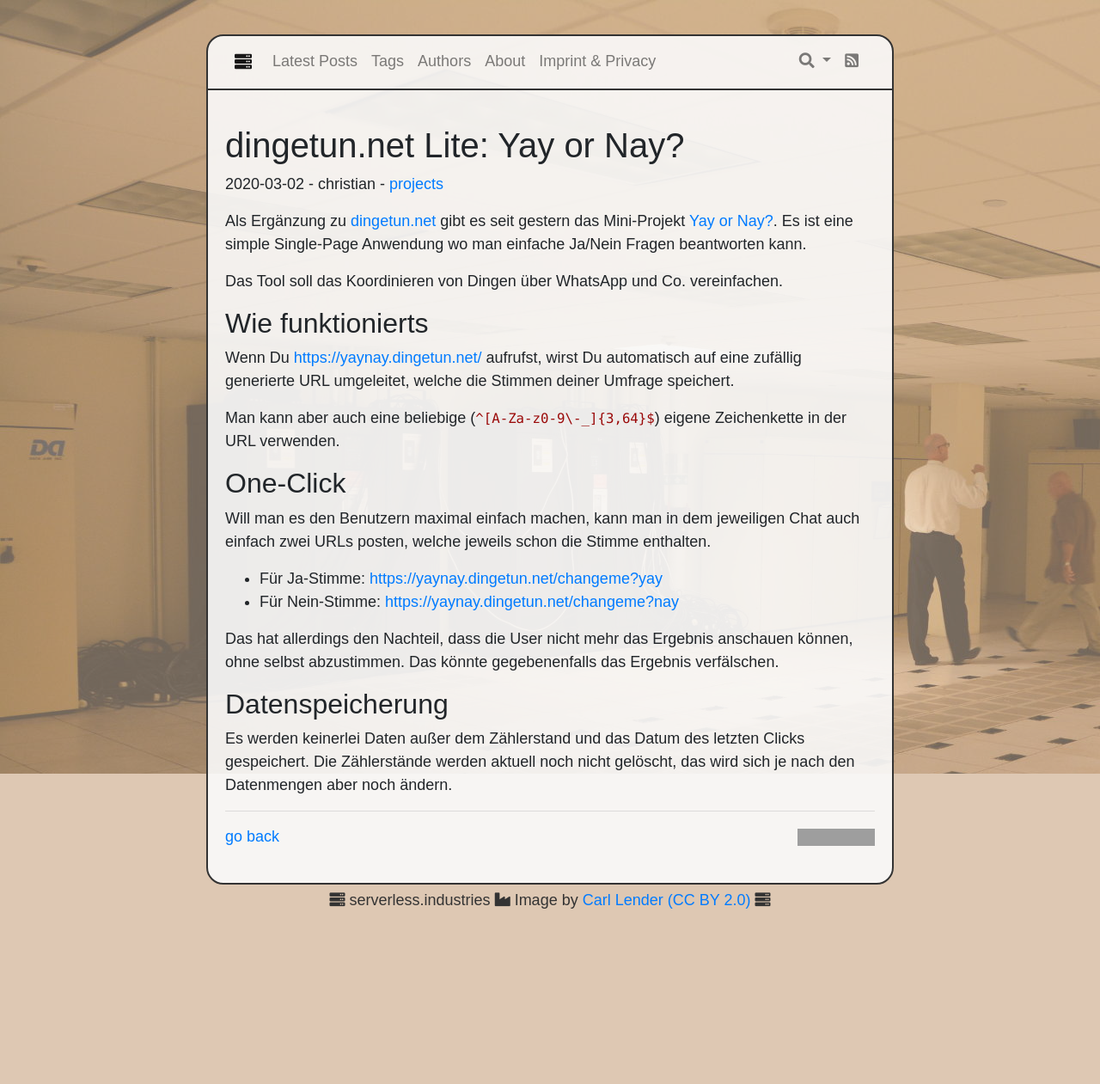
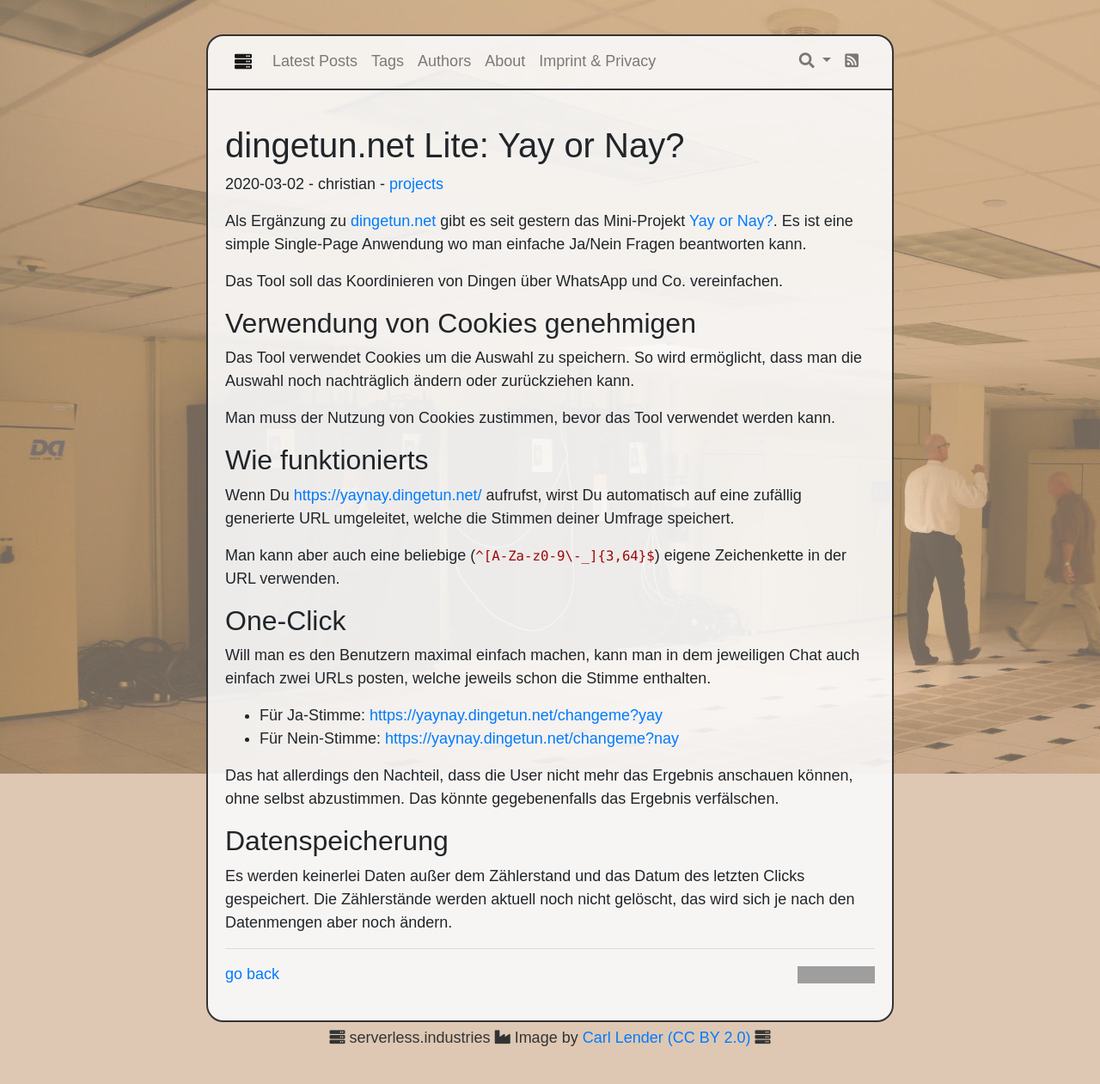
Before and after one commit to perryflynn/serverless.industries, a Jekyll site: the page built from src/_posts/2020/2020-03-02-dingetun-yay-nay.md, in a window 1280 px wide. Shown: the whole page at 86% size. Built offline with Jekyll 4.4.1, drawn with Linux system fonts in a browser that asks for light colours; before the commit the page ends 1101 px from its top, so only the background shows below that; grey boxes are pictures that could not be loaded.

Commit message:
Small Typos

```diff
--- a/src/_posts/2020/2020-03-02-dingetun-yay-nay.md
+++ b/src/_posts/2020/2020-03-02-dingetun-yay-nay.md
@@ -14,6 +14,13 @@ vereinfachen.
 
 [dingetun]: https://dingetun.net/
 [yaynay]: https://yaynay.dingetun.net/
+
+## Verwendung von Cookies genehmigen
+
+Das Tool verwendet Cookies um die Auswahl zu speichern. So wird ermöglicht,
+dass man die Auswahl noch nachträglich ändern oder zurückziehen kann.
+
+Man muss der Nutzung von Cookies zustimmen, bevor das Tool verwendet werden kann.
 
 ## Wie funktionierts
 
```
Also changed, not shown: src/_posts/2020/2020-03-12-powershell-invoke-webrequest-systemservice.md (+1 -1 lines).
